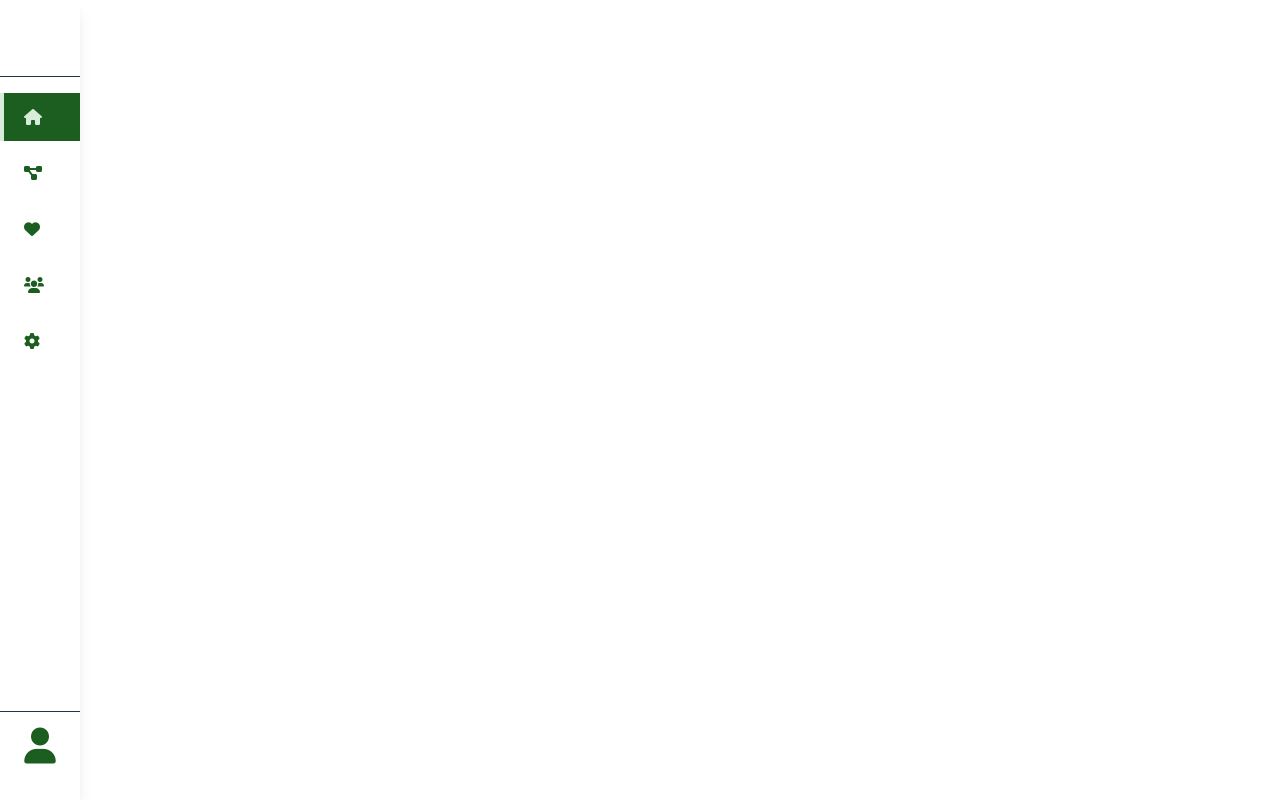
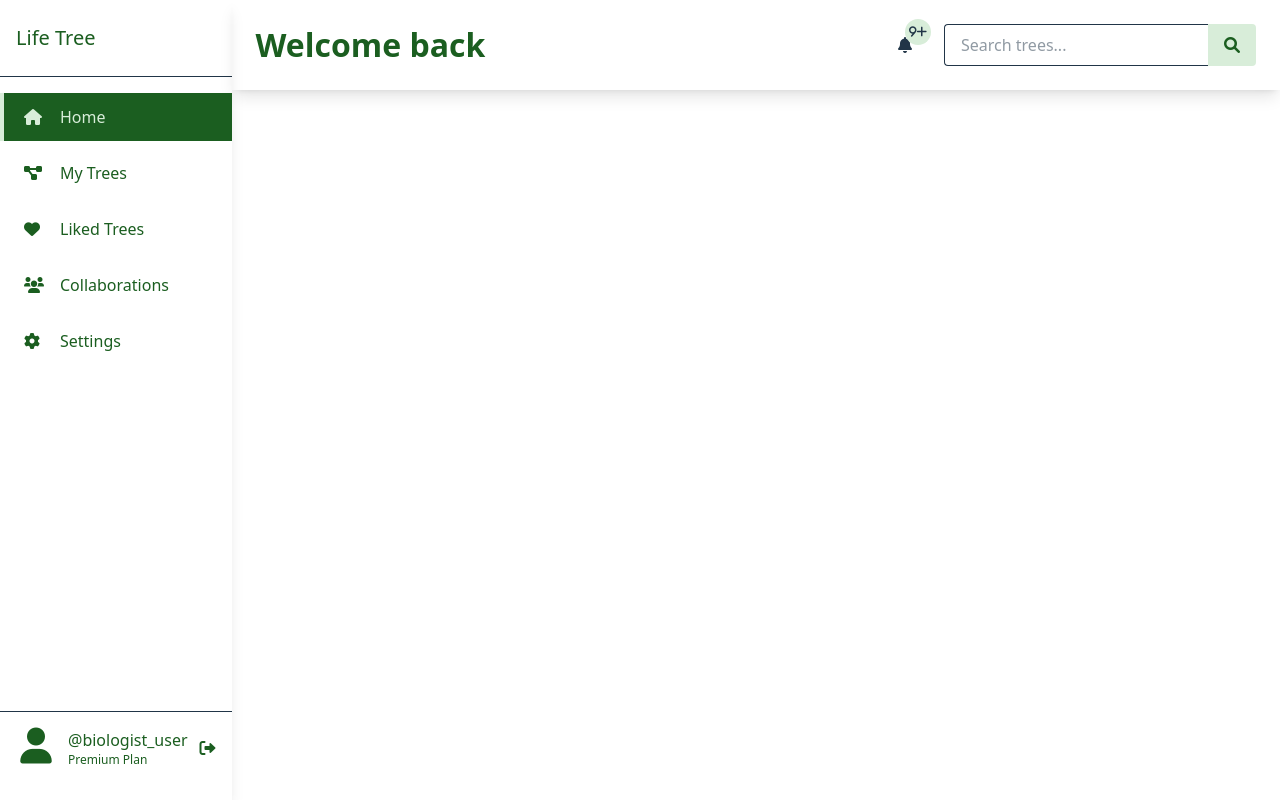
Before and after one commit to LUCHER4321/CPT-Frontend, a React (Vite) app: page /account in a window 1280 px wide. Built offline with nearby package versions, Linux system fonts and the light colour scheme; no server answers.

Commit message:
Update Dashboard.tsx

```diff
--- a/src/routes/Dashboard.tsx
+++ b/src/routes/Dashboard.tsx
@@ -3,10 +3,12 @@ import { dashboardItems } from "../data/dashboardItems";
 import { Sidebar } from "../components/dashboard/Sidebar";
 import { exampleUsers } from "../data/example";
 import { getMe } from "../api/user";
+import { Header } from "../components/dashboard/Header";
 
 export const Dashboard = () => {
     const [expanded, setExpanded] = useState(false);
     const [user, setUser] = useState(exampleUsers[0]);
+    const [search, setSearch] = useState("");
     useEffect(() => {
         document.title = "Life Tree | Dashboard";
         getMe({}).then(u => setUser(u ?? exampleUsers[0]));
@@ -15,12 +17,18 @@ export const Dashboard = () => {
         <div className="size-full flex flex-row justify-start">
             <Sidebar
                 expanded={expanded}
+                setExpanded={setExpanded}
                 items={dashboardItems}
                 currentPage="/"
                 user={user}
-                onMouseEnter={() => setExpanded(true)}
-                onMouseLeave={() => setExpanded(false)}
             />
+            <main className="flex flex-col w-full">
+                <Header
+                    search={search}
+                    setSearch={setSearch}
+                    count={10}
+                />
+            </main>
         </div>
     )
 };
```
